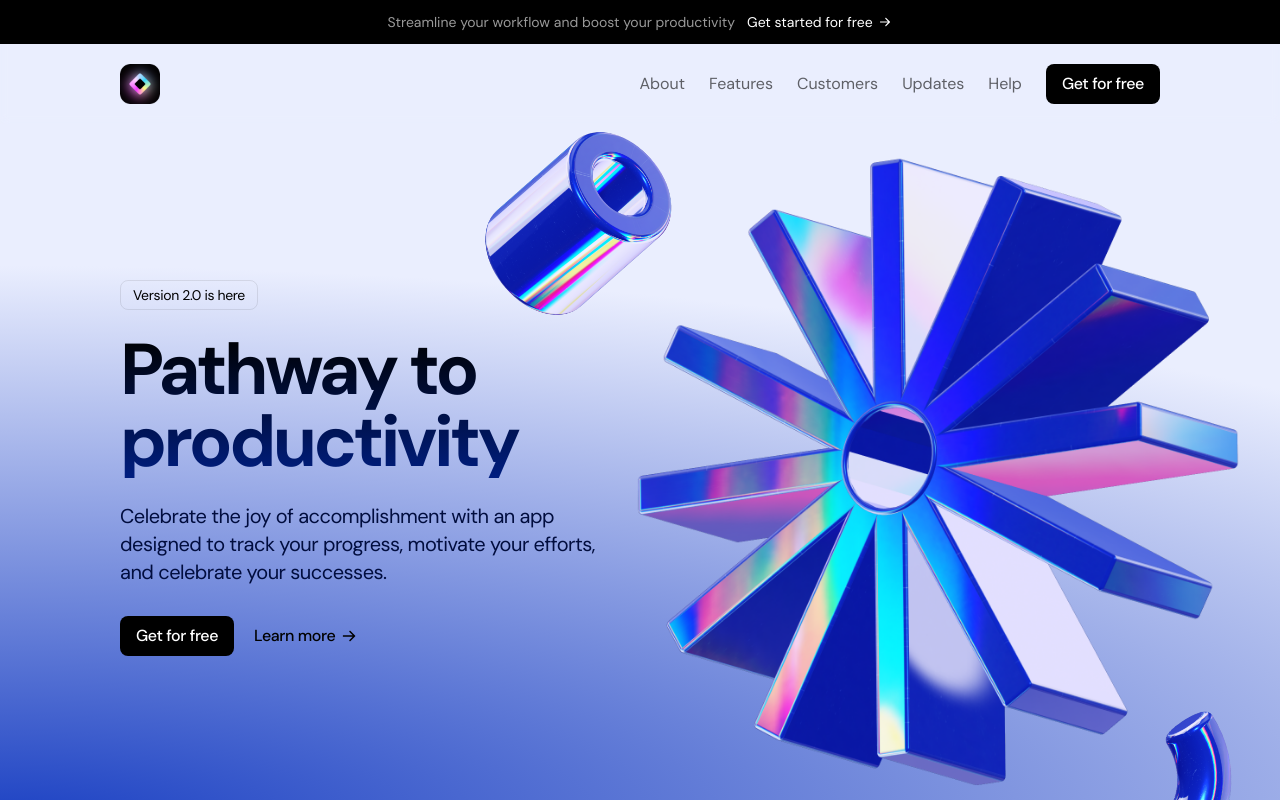
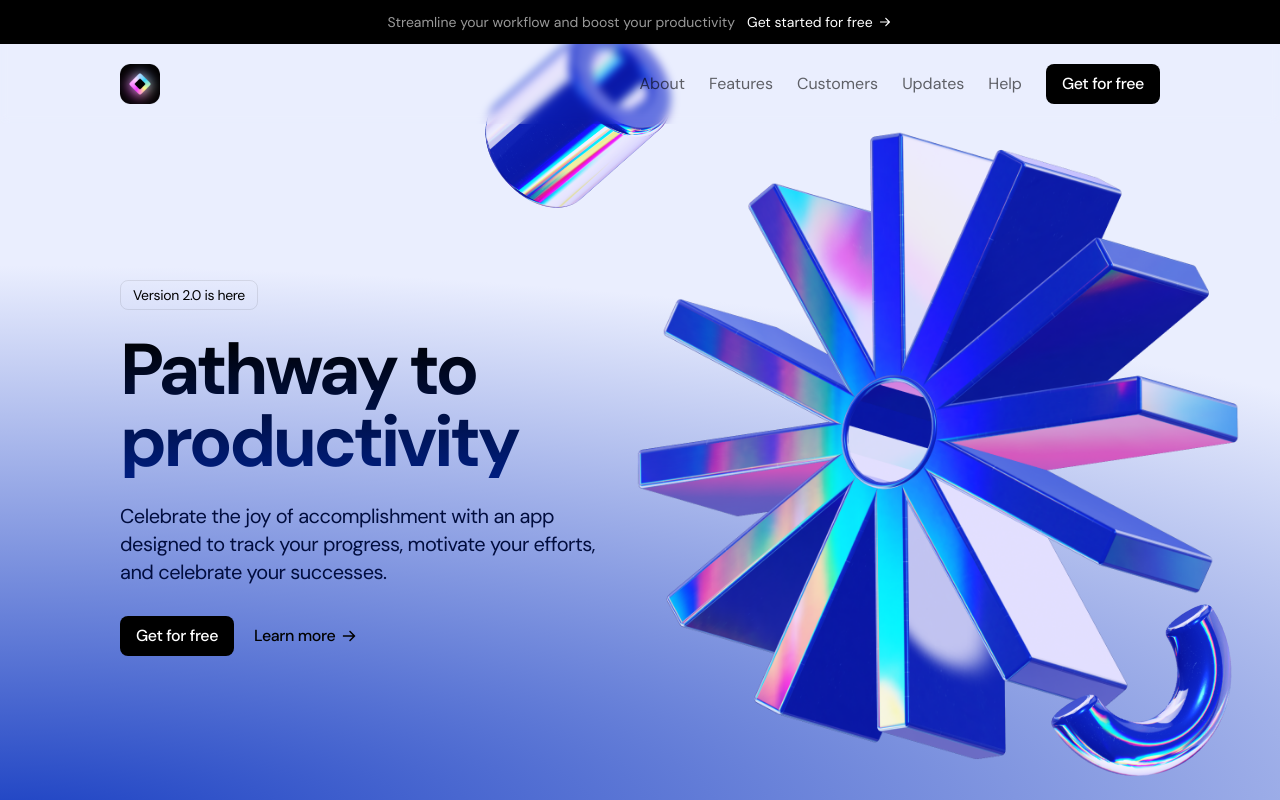
Before and after one commit to Alwaz/saas-landing-page, a Next.js app: page / in a window 1280 px wide. Shown: the top 800 px of the page. Built offline with nearby package versions, Linux system fonts and the light colour scheme.

Commit message:
style(animations): hero animations added

```diff
--- a/src/sections/Hero.tsx
+++ b/src/sections/Hero.tsx
@@ -1,12 +1,24 @@
-import Image from "next/image";
+"use client";
+import { motion, useScroll, useTransform } from "framer-motion";
 import CogImage from "@/assets/cog.png";
 import NoodleImage from "@/assets/noodle.png";
 import ArrowRight from "@/assets/arrow-right.svg";
 import CylinderImage from "@/assets/cylinder.png";
+import { useRef } from "react";
 
 export const Hero = () => {
+  const heroRef = useRef(null);
+  const { scrollYProgress } = useScroll({
+    target: heroRef,
+    offset: ["start end", "end start"],
+  });
+  const translateY = useTransform(scrollYProgress, [0, 1], [150, -150]);
+
   return (
-    <section className="pt-8 pb-20 md:pt-5 md:pb-10 bg-[radial-gradient(ellipse_200%_100%_at_bottom_left,#183EC2,#EAEEFE_80%)] overflow-x-clip">
+    <section
+      ref={heroRef}
+      className="pt-8 pb-20 md:pt-5 md:pb-10 bg-[radial-gradient(ellipse_200%_100%_at_bottom_left,#183EC2,#EAEEFE_80%)] overflow-x-clip"
+    >
       <div className="container">
         <div className="md:flex items-center">
           {/* left */}
@@ -31,23 +43,32 @@
           </div>
           {/* right */}
           <div className="mt-20 md:mt-0 md:h-[648px] md:flex-1 relative">
-            <Image
-              src={CogImage}
+            <motion.img
+              src={CogImage.src}
               alt="Cog Image"
               className="md:absolute md:h-full md:w-auto md:max-w-none md:-left-6 lg:left-0"
+              animate={{ translateY: [-30, 30] }}
+              transition={{
+                repeat: Infinity,
+                repeatType: "mirror",
+                duration: 3,
+                ease: "easeInOut",
+              }}
             />
-            <Image
-              src={CylinderImage}
+            <motion.img
+              src={CylinderImage.src}
               alt="Cylinder Image"
               width={220}
               height={220}
               className="hidden md:block -top-8 -left-32 md:absolute"
+              style={{ translateY: translateY }}
             />
-            <Image
-              src={NoodleImage}
+            <motion.img
+              src={NoodleImage.src}
               alt="Noodle Image"
               width={220}
               className="hidden lg:block top-[542px] left-[448px] absolute rotate-[30deg]"
+              style={{ rotate: 30, translateY: translateY }}
             />
           </div>
         </div>
```
